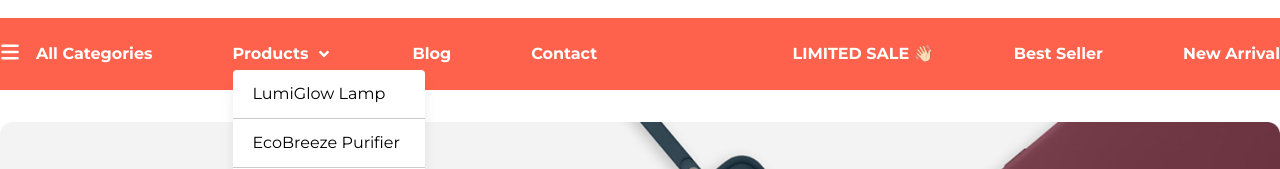
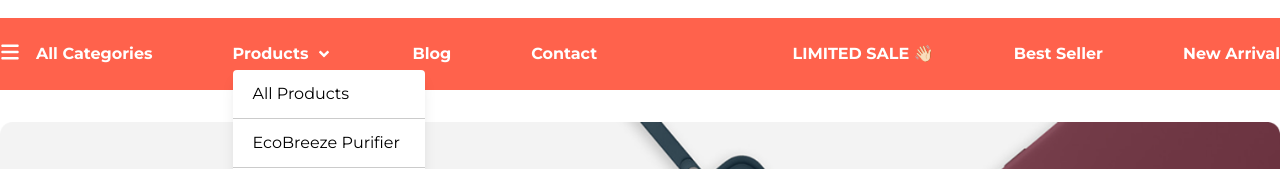
Before and after one commit to moumitaseemaa/eshop, a React (Vite) app: page / in a window 1280 px wide. Both pictures are taken after a click on the button "Products". Shown: the part 189-358 px from the top of the page. Built offline with nearby package versions, Linux system fonts and the light colour scheme.

Commit message:
link added to product list page

```diff
--- a/src/components/header/BottomBar.jsx
+++ b/src/components/header/BottomBar.jsx
@@ -96,7 +96,7 @@ const BottomBar = () => {
                     <div className="w-48 absolute mt-2 top-[20px] left-0 bg-white rounded z-10 shadow-lg ">
                       <ul className="font-['Montserrat'] font-normal text-base text-[#000000] leading-6 text-left">
                         <li className="border-b border-[#CBCBCB] px-5 py-3  hover:bg-gray-300 hover:text-[#FF624C] duration-300 cursor-pointer">
-                          LumiGlow Lamp
+                        <Link to={'/product-list'}> All Products</Link>
                         </li>
                         <li className="border-b border-[#CBCBCB] px-5 py-3  hover:bg-gray-300 hover:text-[#FF624C] duration-300 cursor-pointer">
                           EcoBreeze Purifier
```
